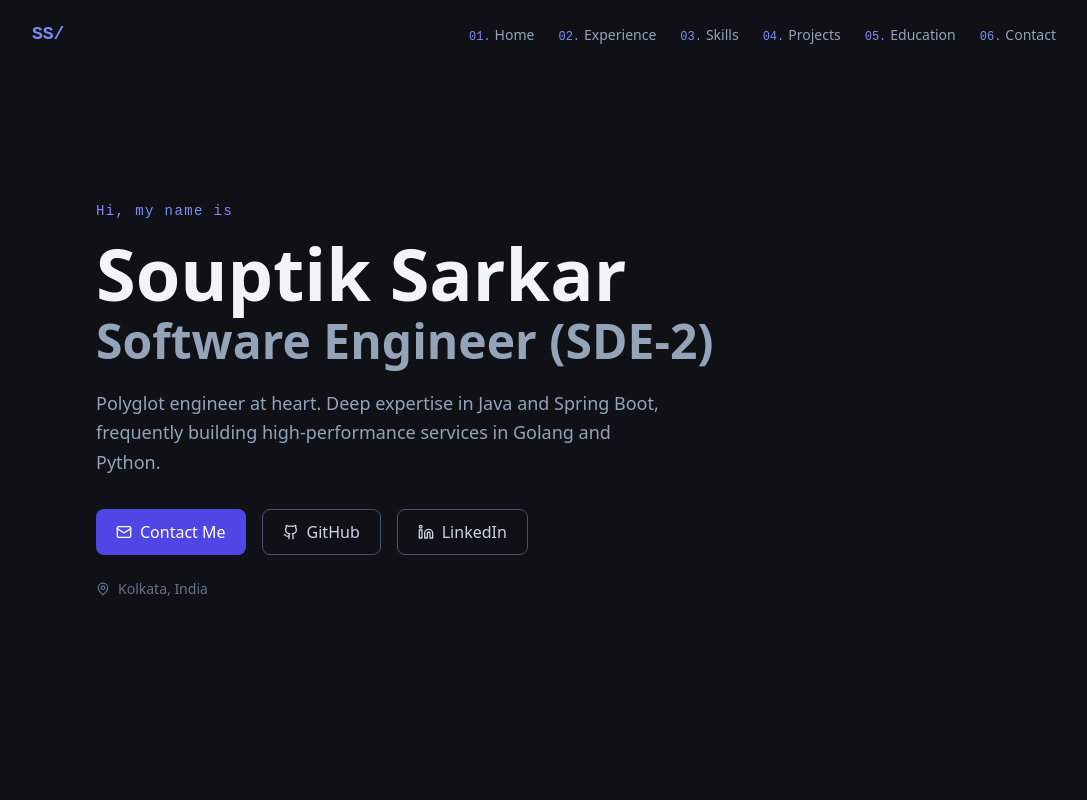
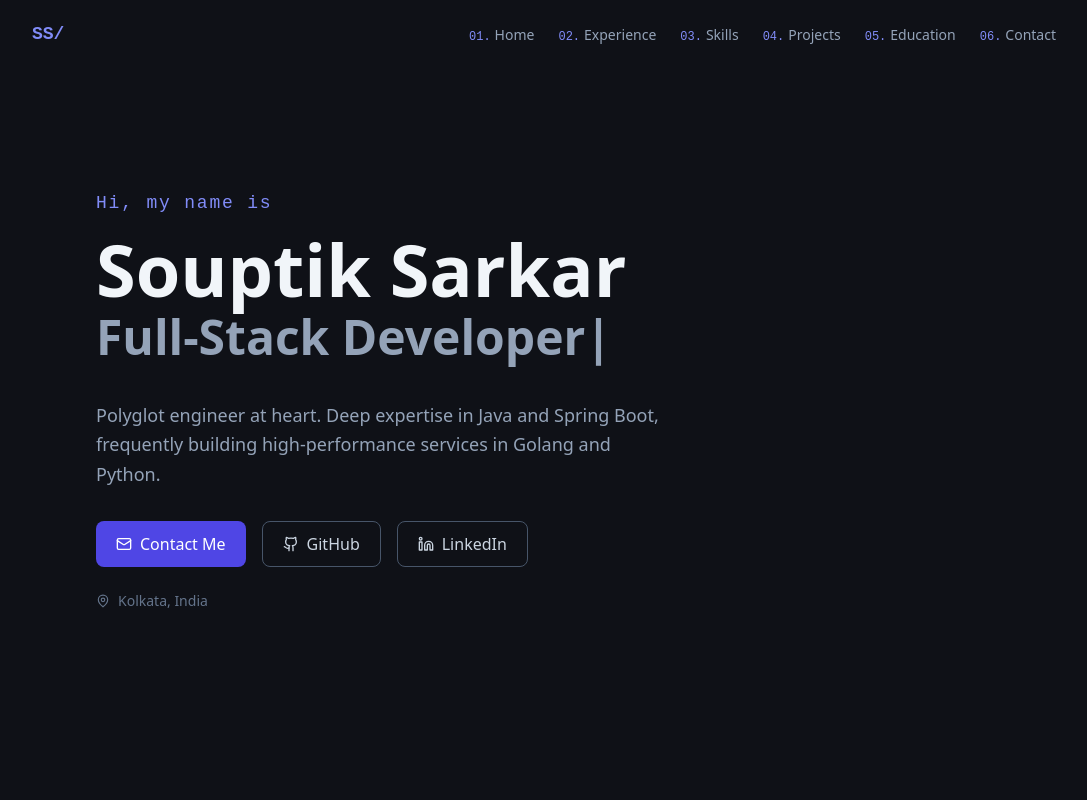
Before and after one commit to souptik4572/nextjs-portfolio, a Next.js app: page / in a window 1280 px wide. Shown: the top 800 px of the page, without its empty margins (96-1183 px from the left). Built offline with nearby package versions, Linux system fonts and the light colour scheme.

Commit message:
feat: add typewriter effect in Intro section

```diff
--- a/components/sections/Intro.tsx
+++ b/components/sections/Intro.tsx
@@ -1,5 +1,6 @@
 "use client";
 import { motion } from "framer-motion";
+import { TypeAnimation } from "react-type-animation";
 import { MapPin, Mail, Github, Linkedin } from "lucide-react";
 import { portfolioData } from "@/lib/data";
 
@@ -24,7 +25,7 @@ export default function Intro() {
         variants={fadeUp}
         initial="hidden"
         animate="visible"
-        className="font-mono text-indigo-400 text-sm tracking-widest mb-4"
+        className="font-mono text-indigo-400 text-base md:text-lg tracking-widest mb-4"
       >
         Hi, my name is
       </motion.span>
@@ -44,9 +45,23 @@ export default function Intro() {
         variants={fadeUp}
         initial="hidden"
         animate="visible"
-        className="text-3xl md:text-5xl font-bold text-slate-400 mt-2"
+        className="text-3xl md:text-5xl font-bold text-slate-400 mt-2 min-h-[3rem] md:min-h-[4rem]"
       >
-        {personal.role}
+        <TypeAnimation
+          sequence={[
+            "Software Engineer (SDE-2)",
+            2000,
+            "Full-Stack Developer",
+            2000,
+            "Polyglot Engineer",
+            2000,
+          ]}
+          wrapper="span"
+          speed={50}
+          repeat={Infinity}
+          cursor={true}
+          style={{ display: "inline-block" }}
+        />
       </motion.h2>
 
       <motion.p
--- a/package.json
+++ b/package.json
@@ -15,6 +15,7 @@
     "next": "^15.5.12",
     "react": "^18",
     "react-dom": "^18",
+    "react-type-animation": "^3.2.0",
     "resend": "^6.9.2"
   },
   "devDependencies": {
```
Also changed, not shown: 1 other file (tests, documents, lock files or other folders).
